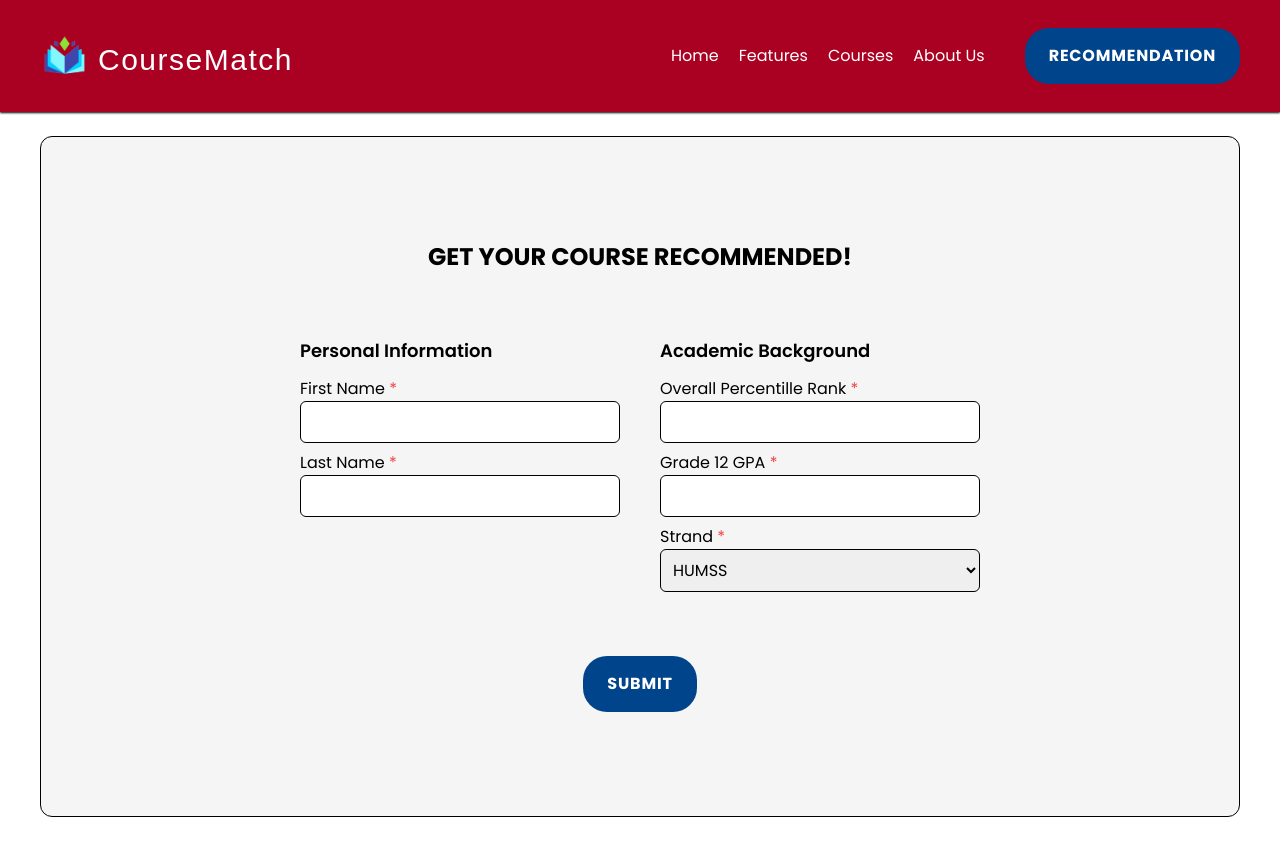
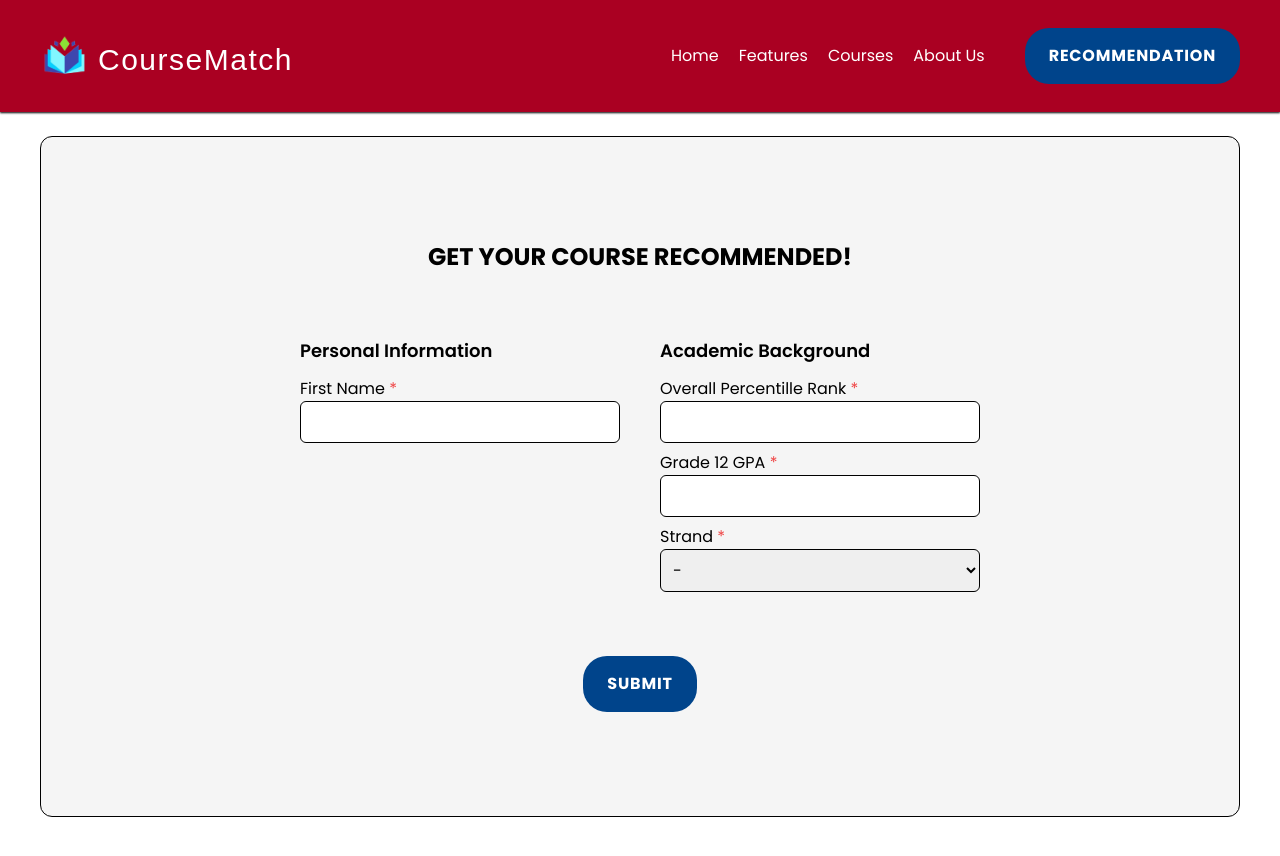
Before and after one commit to wilhelmusolejr/coursematch, a Next.js app: page /course-prediction in a window 1280 px wide. Built offline with nearby package versions, Linux system fonts and the light colour scheme; a web font is replaced by a local one.

Commit message:
fix navigator link

```diff
--- a/app/components/Input.js
+++ b/app/components/Input.js
@@ -3,7 +3,9 @@ export default function Input({
   name,
   id,
   value = "",
+  required = false,
   onChange = function () {},
+  className = "",
 }) {
   return (
     <input
@@ -12,7 +14,8 @@ export default function Input({
       id={id}
       value={value}
       onChange={onChange}
-      className="border border-black rounded-md p-2 w-full"
+      required={required}
+      className={`border border-black rounded-md p-2 w-full ${className} `}
     />
   );
 }
--- a/app/components/Navigator.js
+++ b/app/components/Navigator.js
@@ -27,13 +27,19 @@ export default function Navigator() {
               <Link href="/">Home</Link>
             </li>
             <li>
-              <a href="#">Features</a>
+              <Link href={`${pathname === "/" ? "" : "/"}#features`}>
+                Features
+              </Link>
             </li>
             <li>
-              <a href="#">Courses</a>
+              <Link href={`${pathname === "/" ? "" : "/"}#courses`}>
+                Courses
+              </Link>
             </li>
             <li>
-              <a href="#">About Us</a>
+              <Link href={`${pathname === "/" ? "" : "/"}#about-us`}>
+                About Us
+              </Link>
             </li>
           </ul>
 
--- a/app/components/SectionContainer.js
+++ b/app/components/SectionContainer.js
@@ -1,7 +1,10 @@
-export default function SectionContainer({ children, className }) {
+export default function SectionContainer({ children, className, id = "" }) {
   return (
     <>
-      <div className={`m-auto container px-5 md:px-10 py-24 ${className}`}>
+      <div
+        id={`${id}`}
+        className={`m-auto container px-5 md:px-10 py-24 ${className}`}
+      >
         {children}
       </div>
     </>
--- a/app/course-prediction/page.js
+++ b/app/course-prediction/page.js
@@ -36,6 +36,13 @@ export default function CoursePrediction() {
   const [oapr, setOapr] = useState();
   const [gpa, setGpa] = useState();
   const [strand, setStrand] = useState("");
+
+  const [errors, setErrors] = useState({
+    firstName: false,
+    oapr: false,
+    gpa: false,
+    strand: false,
+  });
 
   let courses = [
     {
@@ -118,8 +125,46 @@ export default function CoursePrediction() {
     },
   ];
 
+  console.log(errors);
+
   // Submit form
   const handleClick = () => {
+    let formIsValid = true;
+    const updatedErrors = { ...errors };
+
+    if (!gpa) {
+      updatedErrors.gpa = true;
+      formIsValid = false;
+    } else {
+      updatedErrors.gpa = false;
+    }
+
+    if (!oapr) {
+      updatedErrors.oapr = true;
+      formIsValid = false;
+    } else {
+      updatedErrors.oapr = false;
+    }
+
+    if (!firstName) {
+      updatedErrors.firstName = true;
+      formIsValid = false;
+    } else {
+      updatedErrors.firstName = false;
+    }
+
+    if (!strand) {
+      updatedErrors.strand = true;
+      formIsValid = false;
+    } else {
+      updatedErrors.strand = false;
+    }
+
+    if (!formIsValid) {
+      setErrors(updatedErrors);
+      return; // Exit if form is invalid
+    }
+
     let randomCourses = getRandomCourses(courses, 3);
     randomCourses = assignProbabilities(randomCourses);
 
@@ -233,11 +278,15 @@ export default function CoursePrediction() {
                           name="first_name"
                           id="first_name"
                           value={firstName}
+                          className={
+                            errors.firstName ? "bg-red-300 border-red-500" : ""
+                          }
                           onChange={(e) => setFirstName(e.target.value)}
+                          required
                         />
                       </div>
                       {/* Last name */}
-                      <div className="">
+                      <div className=" hidden">
                         <Label htmlFor={"last_name"} required>
                           Last name
                         </Label>
@@ -285,6 +334,9 @@ export default function CoursePrediction() {
                           name={"oapr"}
                           id={"oapr"}
                           value={oapr}
+                          className={
+                            errors.oapr ? "bg-red-300 border-red-500" : ""
+                          }
                           onChange={(e) => setOapr(e.target.value)}
                         />
                       </div>
@@ -298,10 +350,13 @@ export default function CoursePrediction() {
                           name={"gpa"}
                           id={"gpa"}
                           value={gpa}
+                          className={
+                            errors.gpa ? "bg-red-300 border-red-500" : ""
+                          }
                           onChange={(e) => setGpa(e.target.value)}
                         />
                       </div>
-                      {/* Sex */}
+                      {/* strand */}
                       <div className="flex flex-col">
                         <Label htmlFor={"strand"} required>
                           Strand
@@ -309,12 +364,38 @@ export default function CoursePrediction() {
                         <select
                           name="strand"
                           id="strand"
-                          className="uppercase border border-black rounded-md p-2 w-full"
+                          className={`uppercase border border-black rounded-md p-2 w-full ${
+                            errors.strand ? "bg-red-300 border-red-500" : ""
+                          }`}
+                          value={strand}
+                          onChange={function (e) {
+                            setStrand(e.target.value);
+                          }}
                         >
-                          <option value="humss" defaultValue={"humss"}>
-                            humss
+                          <option value="" defaultValue={"-"}>
+                            -
                           </option>
-                          <option value="ict">ict</option>
+                          <option value="abm">
+                            ABM (Accountancy, Business, and Management)
+                          </option>
+                          <option value="humss">
+                            HUMSS (Humanities and Social Sciences)
+                          </option>
+                          <option value="stem">
+                            STEM (Science, Technology, Engineering, and
+                            Mathematics)
+                          </option>
+                          <option value="ict">
+                            ICT (Information and Communications Technology)
+                          </option>
+                          <option value="gas">
+                            GAS (General Academic Strand)
+                          </option>
+                          <option value="tvl">
+                            TVL (Technical-Vocational-Livelihood)
+                          </option>
+                          <option value="arts-design">Arts and Design</option>
+                          <option value="sports">Sports</option>
                         </select>
                       </div>
                     </div>
@@ -337,11 +418,7 @@ export default function CoursePrediction() {
                 {/* paragraph */}
                 <div className=" flex gap-5 flex-col w-full md:w-9/12 mx-auto">
                   <p>
-                    Hi{" "}
-                    <strong className="capitalize">
-                      {" "}
-                      {firstName} {lastName},
-                    </strong>{" "}
+                    Hi <strong className="capitalize"> {firstName},</strong>{" "}
                     based on your academic performance and senior high school
                     background, our system has identified the top three courses
                     that best align with your strengths and interests.
--- a/app/page.js
+++ b/app/page.js
@@ -75,7 +75,7 @@ export default function Home() {
       </div>
 
       {/* FEATURES */}
-      <SectionContainer className={"text-black"}>
+      <SectionContainer className={"text-black"} id="features">
         {/* Heading */}
         <SectionHeading
           overlineText="Our main features"
@@ -128,7 +128,10 @@ export default function Home() {
       </SectionContainer>
 
       {/* COURSES */}
-      <div className="secondary-color courses border-blue-500 border-y-8">
+      <div
+        className="secondary-color courses border-blue-500 border-y-8"
+        id="courses"
+      >
         <SectionContainer>
           {/* Heading */}
           <SectionHeading
@@ -156,7 +159,7 @@ export default function Home() {
       </div>
 
       {/* ABOUT */}
-      <SectionContainer className={"text-black"}>
+      <SectionContainer className={"text-black"} id="about-us">
         {/* Heading */}
         <SectionHeading
           overlineText="Who we are"
```
